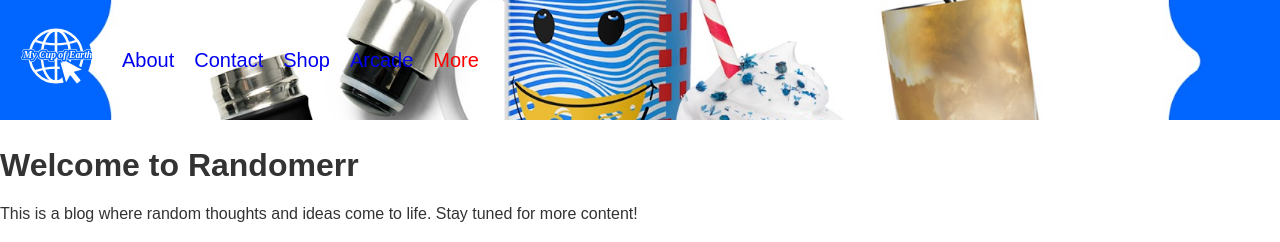
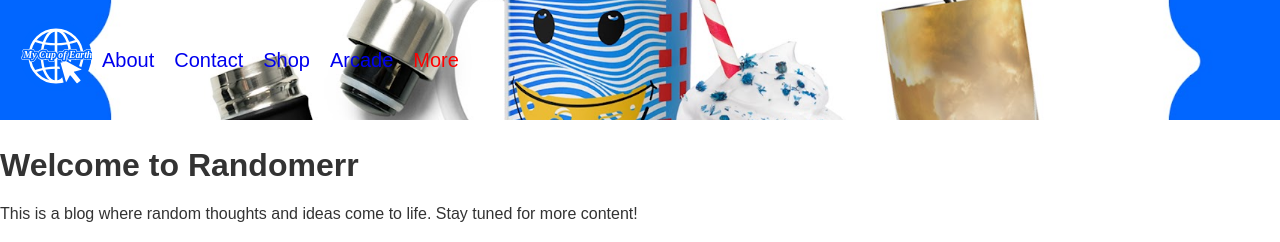
Before and after one commit to m-cochran/Randomerr, a Jekyll site: the page built from index.html, in a window 1280 px wide. Shown: the top 242 px of the page. Built offline with Jekyll 4.4.1, drawn with Linux system fonts in a browser that asks for light colours; the list of posts is cut into pages by our own code.

Commit message:
Update styles.css

```diff
--- a/assets/css/styles.css
+++ b/assets/css/styles.css
@@ -28,7 +28,7 @@ header {
 header img {
   height: 72px;
   width: 72px;/* Adjust size */
-  padding-right: 20px; /* Space between logo and text */
+  margin: auto; /* Space between logo and text */
 }
 
 header h1 {
```
